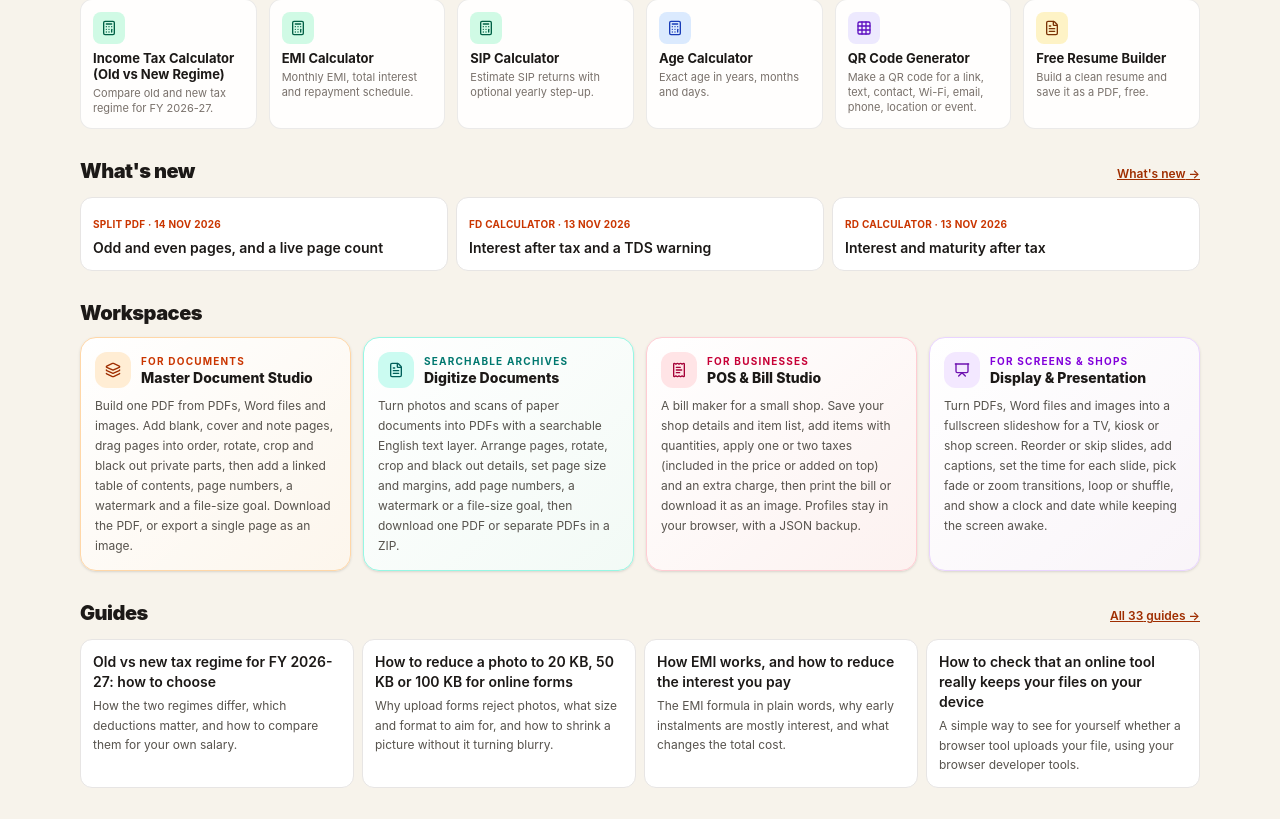
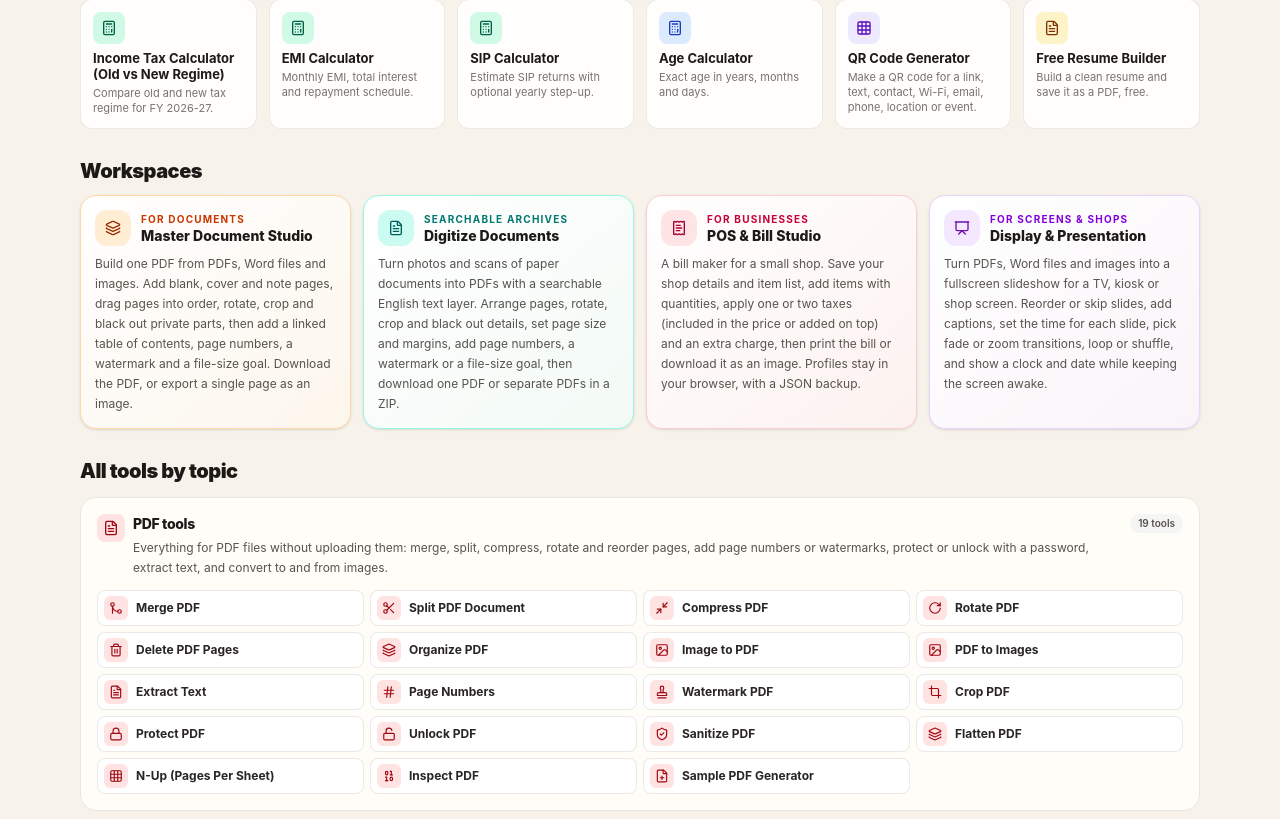
Before and after one commit to abhishekahuja87/paperforge-pdf, a React (Vite) app: page / in a window 1280 px wide. Shown: the part 592-1411 px from the top of the page. Built offline with nearby package versions, Linux system fonts and the light colour scheme.

Commit message:
Home: move What's new and Guides below the tool lists in compact form (#87)
Claude-Session: https://claude.ai/code/session_01Ksfpb8M2AoR8DnvaaKvMx3

Co-authored-by: Claude <noreply@anthropic.com>

```diff
--- a/src/components/home/HomeToolsGrid.tsx
+++ b/src/components/home/HomeToolsGrid.tsx
@@ -72,47 +72,11 @@ export const HomeToolsGrid: React.FC<HomeToolsGridProps> = ({ query }) => {
         </div>
       </section>
 
-      {recentUpdates.length > 0 && (
-        <section aria-label={t('whatsNew')} className="space-y-3">
-          <div className="flex items-baseline justify-between gap-3">
-            <h2 className={sectionTitle}>{t('whatsNew')}</h2>
-            <Link to="/whats-new" className="text-xs font-semibold text-orange-800 underline">{t('whatsNew')} &rarr;</Link>
-          </div>
-          <ul className="grid gap-2 sm:grid-cols-3">
-            {recentUpdates.map((update) => (
-              <li key={`${update.path}-${update.title}`}>
-                <Link to={update.path} className="block h-full rounded-xl border border-stone-200 bg-white p-3 transition hover:border-orange-300">
-                  <span className="text-[10px] font-bold uppercase tracking-wide text-orange-700">{update.tool} &middot; {formatUpdateDate(update.date)}</span>
-                  <span className="mt-1 block text-sm font-semibold text-stone-900">{update.title}</span>
-                </Link>
-              </li>
-            ))}
-          </ul>
-        </section>
-      )}
-
       <section aria-label={t('workspaces')} className="space-y-2.5">
         <h2 className={sectionTitle}>{t('workspaces')}</h2>
         <div className="grid gap-3 sm:grid-cols-2 lg:grid-cols-4">
           {workspaces.map(({ tool, info }) => <HomeWorkspaceCard key={tool.id} tool={tool} info={info} />)}
         </div>
-      </section>
-
-      <section aria-label="Guides" className="space-y-3">
-        <div className="flex items-baseline justify-between gap-3">
-          <h2 className={sectionTitle}>Guides</h2>
-          <Link to="/guides" className="text-xs font-semibold text-orange-800 underline">All {GUIDES.length} guides &rarr;</Link>
-        </div>
-        <ul lang="en" className="grid gap-2 sm:grid-cols-2 lg:grid-cols-4">
-          {featuredGuides.map((guide) => (
-            <li key={guide.slug}>
-              <Link to={`/guides/${guide.slug}`} className="block h-full rounded-xl border border-stone-200 bg-white p-3 transition hover:border-orange-300">
-                <span className="block text-sm font-semibold text-stone-900">{guide.title}</span>
-                <span className="mt-1 block text-xs leading-relaxed text-stone-600">{guide.description}</span>
-              </Link>
-            </li>
-          ))}
-        </ul>
       </section>
 
       <section aria-label={t('moreTools')} className="space-y-3">
@@ -121,6 +85,38 @@ export const HomeToolsGrid: React.FC<HomeToolsGridProps> = ({ query }) => {
           {collections.map((group) => <HomeCollectionPanel key={group.id} collection={group} newIds={newIds} />)}
         </div>
       </section>
+
+      {recentUpdates.length > 0 && (
+        <section aria-label={t('whatsNew')} className="space-y-2">
+          <div className="flex items-baseline justify-between gap-3">
+            <h2 className="text-sm font-bold text-stone-900">{t('whatsNew')}</h2>
+            <Link to="/whats-new" className="text-xs font-semibold text-orange-800 underline">{t('whatsNew')} &rarr;</Link>
+          </div>
+          <ul lang="en" className="space-y-1 text-xs text-stone-700">
+            {recentUpdates.map((update) => (
+              <li key={`${update.path}-${update.title}`}>
+                <Link to={update.path} className="hover:text-orange-800">
+                  <strong className="font-semibold text-stone-900">{update.tool}</strong>: {update.title} <span className="text-stone-500">({formatUpdateDate(update.date)})</span>
+                </Link>
+              </li>
+            ))}
+          </ul>
+        </section>
+      )}
+
+      <section aria-label="Guides" className="space-y-2">
+        <div className="flex items-baseline justify-between gap-3">
+          <h2 className="text-sm font-bold text-stone-900">Guides</h2>
+          <Link to="/guides" className="text-xs font-semibold text-orange-800 underline">All {GUIDES.length} guides &rarr;</Link>
+        </div>
+        <ul lang="en" className="flex flex-wrap gap-x-4 gap-y-1.5 text-xs">
+          {featuredGuides.map((guide) => (
+            <li key={guide.slug}>
+              <Link to={`/guides/${guide.slug}`} className="font-semibold text-orange-800 underline decoration-orange-300 underline-offset-2 hover:text-orange-900">{guide.title}</Link>
+            </li>
+          ))}
+        </ul>
+      </section>
     </div>
   );
 };
```
Also changed, not shown: 2 other files (tests, documents, lock files or other folders).
